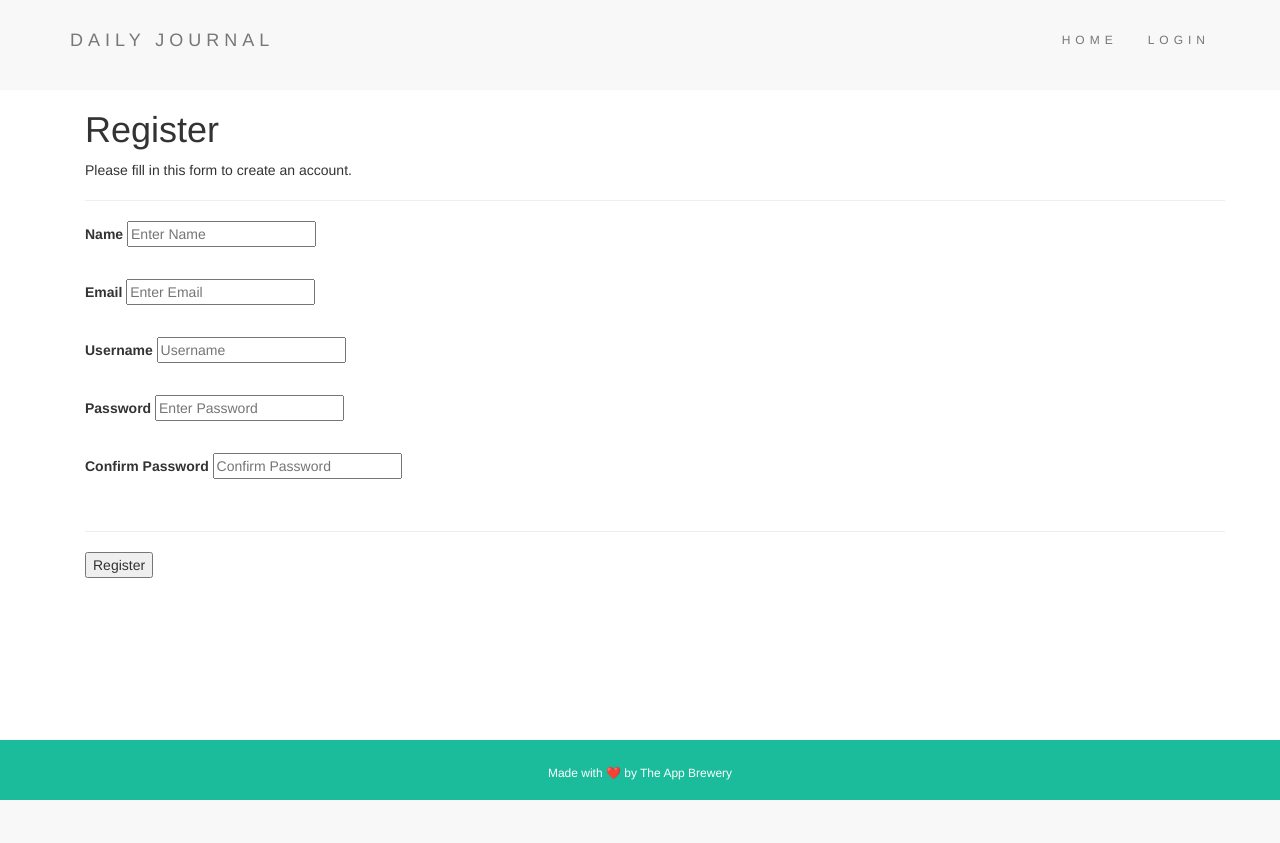
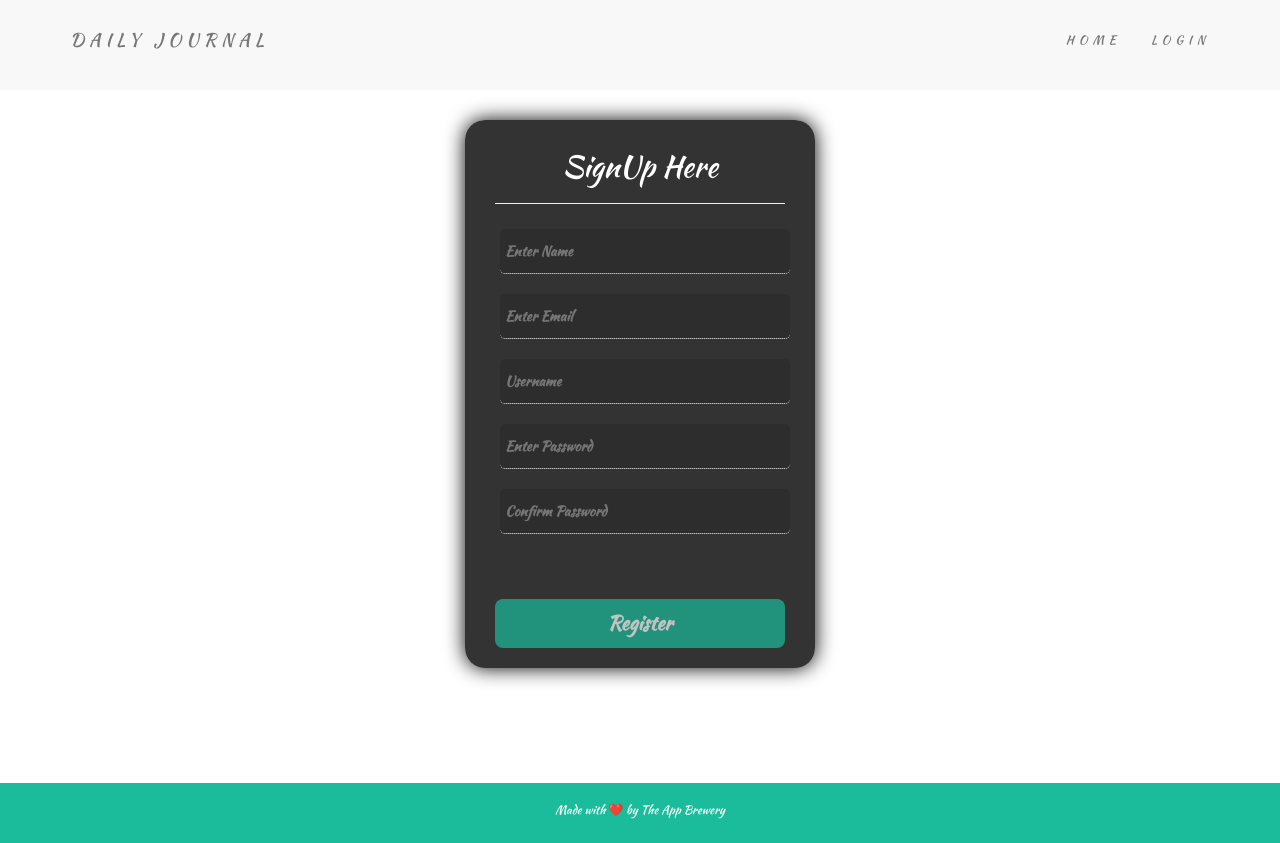
Before and after one commit to Anoushka03/blog-website, a Node server app: page /users/register in a window 1280 px wide. Before the commit the page ends 800 px from the top, so only its background shows below. Run offline with Node 20, Linux system fonts and the light colour scheme; some libraries are stand-ins or nearby versions.

Commit message:
Changes in CSS

```diff
--- /dev/null
+++ b/public/css/signupcss.css
@@ -0,0 +1,79 @@
+body{
+    font-family: 'Kaushan Script', cursive;
+}
+
+.container{
+    min-height: calc(100vh-90px-60px) !important;
+}
+.wrap{
+    max-width: 350px;
+    min-width: 300px;
+    border-radius: 20px;
+    margin: auto;
+    background: rgba(0,0,0,0.8);
+    box-sizing: border-box;
+    padding: 10px 30px;
+    color: #fff;
+    margin-top: 100px;
+    /* height: 100px; */
+    transform: translateY(-70px);
+    box-shadow: 0px 0px 20px black;
+}
+h2{
+    text-align: center;
+}
+
+input[type=text],input[type=password]
+{
+    width: 100%;
+    box-sizing: border-box;
+    padding: 12px 5px;
+    background: rgba(0,0,0,0.1);
+    outline: none;
+    border: none;
+    border-bottom: 1px dotted #fff;
+    color: #fff;
+    border-radius: 5px;
+    margin: 5px;
+    font-weight: bold;
+}
+
+button[type=submit]{
+    width: 100%;
+    box-sizing: border-box;
+    padding: 10px 0;
+    margin-top: 30px;
+    outline: none;
+    border: none;
+    background: #1abc9c;
+    opacity: 0.7;
+    border-radius: 8px;
+    font-size: 20px;
+    color: white ;
+    font-weight: bold;
+    transition:opacity 0.2s ease-out;
+}
+button[type=submit]:hover{
+    opacity: 1;
+}
+
+footer {
+    text-align: center;
+    padding-bottom: 60px;
+	width: 100%;
+	height: 60px;
+	background-color: #1abc9c;
+}
+
+footer p{
+	margin-top: 25px;
+	font-size: 12px;
+    color: #fff;
+    padding-top: 18px;
+}
+
+@media screen and (max-width:400px){
+    .wrap{
+        transform: translateY(200px) !important;
+    }
+}
--- a/public/css/styles.css
+++ b/public/css/styles.css
@@ -1,7 +1,7 @@
-.container-fluid {
+/* .container-fluid {
     padding-top: 70px;
     padding-bottom: 70px;
-}
+} */
 .navbar {
     padding-top: 15px;
     padding-bottom: 15px;
@@ -13,23 +13,5 @@
 }
 .navbar-nav  li a:hover {
     color: #1abc9c !important;
+    font-weight: bold;
 }
-
-.footer-padding {
-	padding-bottom: 60px;
-}
-
-.footer {
-	position: absolute;
-	text-align: center;
-	bottom: 0;
-	width: 100%;
-	height: 60px;
-	background-color: #1abc9c;
-}
-
-.footer p {
-	margin-top: 25px;
-	font-size: 12px;
-  color: #fff;
-}
--- a/views/partials/footer.ejs
+++ b/views/partials/footer.ejs
@@ -1,11 +1,11 @@
 
+
+  <!-- <div class="foot">
+    <p>Made with ❤️ by The App Brewery</p>
+  </div> -->
 </div>
-
-<div  class="footer navbar-fixed-bottom footer-padding">
-  <div class="footer">
-    <p>Made with ❤️ by The App Brewery</p>
-  </div>
-</div>
-
+<footer>
+  <p>Made with ❤️ by The App Brewery</p>
+</footer>
 </body>
 </html>
--- a/views/partials/headerLogin.ejs
+++ b/views/partials/headerLogin.ejs
@@ -7,6 +7,8 @@
   <meta charset="utf-8">
   <link rel="stylesheet" href="https://maxcdn.bootstrapcdn.com/bootstrap/3.3.7/css/bootstrap.min.css">
   <link rel="stylesheet" href="/css/styles.css">
+  <link href="https://fonts.googleapis.com/css2?family=Kaushan+Script&display=swap" rel="stylesheet">
+  <link rel="stylesheet" href="/css/logincss.css">
 
   <nav class="navbar navbar-default">
     <div class="container">
--- a/views/partials/headerRegister.ejs
+++ b/views/partials/headerRegister.ejs
@@ -7,6 +7,8 @@
   <meta charset="utf-8">
   <link rel="stylesheet" href="https://maxcdn.bootstrapcdn.com/bootstrap/3.3.7/css/bootstrap.min.css">
   <link rel="stylesheet" href="/css/styles.css">
+  <link href="https://fonts.googleapis.com/css2?family=Kaushan+Script&display=swap" rel="stylesheet">
+  <link rel="stylesheet" href="/css/signupcss.css">
 
   <nav class="navbar navbar-default">
     <div class="container">
@@ -21,6 +23,5 @@
         </ul>
     </div>
   </nav>
-
   <body>
     <div class="container">
--- a/views/partials/headerWelcome.ejs
+++ b/views/partials/headerWelcome.ejs
@@ -6,7 +6,9 @@
   <title>Daily Journal</title>
   <meta charset="utf-8">
   <link rel="stylesheet" href="https://maxcdn.bootstrapcdn.com/bootstrap/3.3.7/css/bootstrap.min.css">
+  <link href="https://fonts.googleapis.com/css2?family=Kaushan+Script&display=swap" rel="stylesheet">
   <link rel="stylesheet" href="/css/styles.css">
+  <link rel="stylesheet" href="/css/welcome.css">
 
   <nav class="navbar navbar-default">
     <div class="container">
@@ -21,6 +23,4 @@
         </ul>
     </div>
   </nav>
-
   <body>
-    <div class="container">
--- a/views/register.ejs
+++ b/views/register.ejs
@@ -1,45 +1,37 @@
 <%- include('partials/headerRegister') %>
-
-<form action="/users/register" method="POST" >
-    <div class="container">
-      <h1>Register</h1>
-      <p>Please fill in this form to create an account.</p>
+<div class="wrap">
+    <h2>SignUp Here</h2>
+    <form action="/users/register" method="POST" >
       <hr>
-
-      <label for="name"><b>Name</b></label>
-      <input type="text" placeholder="Enter Name" name="name" id="name" ><br>
+      <!-- <label for="name"><b>Name</b></label> -->
+      <input type="text" placeholder="Enter Name" name="name" id="name" required><br>
       <p><%=name_error%></p>
-      <br>
-
-      <label for="email"><b>Email</b></label>
-      <input type="text" placeholder="Enter Email" name="email" id="email" ><br>
+      <!-- <label for="email"><b>Email</b></label> -->
+      <input type="text" placeholder="Enter Email" name="email" id="email" required><br>
       <p><%=email_error%></p>
-      <br>
 
 
-      <label for="userName"><b>Username</b></label>
-      <input type="text" placeholder="Username" name="userName" id="userName" ><br>
+      <!-- <label for="userName"><b>Username</b></label> -->
+      <input type="text" placeholder="Username" name="userName" id="userName" required><br>
       <p><%=userName_error%></p>
-      <br>
 
 
 
-      <label for="psw"><b>Password</b></label>
-      <input type="password" placeholder="Enter Password" name="psw" id="psw" ><br>
+      <!-- <label for="psw"><b>Password</b></label> -->
+      <input type="password" placeholder="Enter Password" name="psw" id="psw" required><br>
       <p><%=password_error%></p>
-      <br>
 
 
 
-      <label for="psw2"><b>Confirm Password</b></label>
-      <input type="password" placeholder="Confirm Password" name="psw2" id="psw2" >
+      <!-- <label for="psw2"><b>Confirm Password</b></label> -->
+      <input type="password" placeholder="Confirm Password" name="psw2" id="psw2" required>
       <br>
       <p><%=confirmPassword_error%></p>
       <br>
-      <hr>
       <button type="submit" class="registerbtn">Register</button><br>
       <p><%=exists_error%></p>
-    </div>
-</form>
+    </form>
+</div>
+<br>
 
 <%- include('partials/footer') %>
```
Also changed, not shown: package.json (+11 -3 lines), public/css/logincss.css (added, +96 -0 lines), public/css/welcome.css (added, +102 -0 lines), views/login.ejs (+13 -19 lines), views/welcome.ejs (+16 -1 lines), 1 other file.
